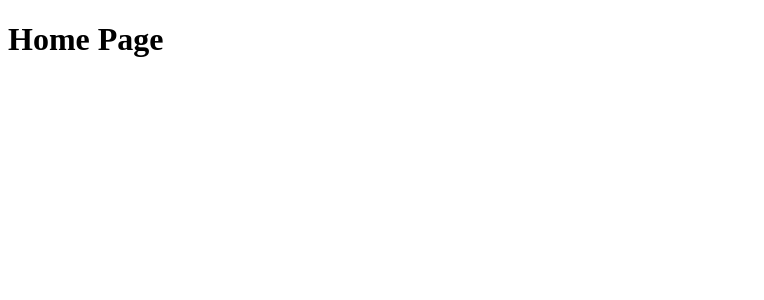
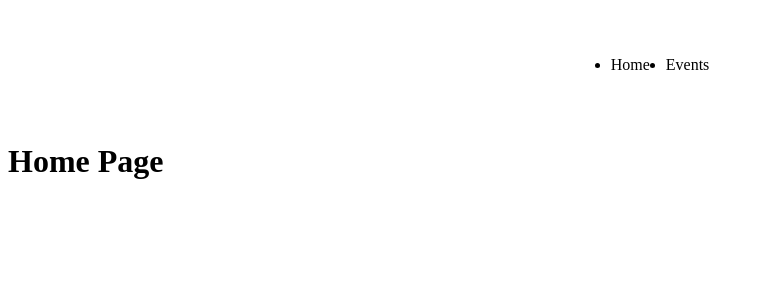
Before and after one commit to minhi0505/event-application-2509, a React (Vite) app in the folder frontend/: page / in a window 1280 px wide. Shown: the top 300 px of the page, without its empty margins (0-764 px from the left). Built offline with nearby package versions, Linux system fonts and the light colour scheme.

Commit message:
[FE] 레이아웃 사용하기

```diff
--- a/frontend/src/components/MainNavigation.jsx
+++ b/frontend/src/components/MainNavigation.jsx
@@ -9,15 +9,14 @@ const MainNavigation = () => {
                 <ul className={styles.list}>
                     <li>
                         <NavLink
-                            to=''
-                            end
+                            to='/'
                         >
                             Home
                         </NavLink>
                     </li>
                     <li>
                         <NavLink
-                            to='events'
+                            to='/events'
                         >
                             Events
                         </NavLink>
--- /dev/null
+++ b/frontend/src/layouts/RootLayout.jsx
@@ -0,0 +1,16 @@
+import React from 'react';
+import MainNavigation from '../components/MainNavigation.jsx';
+import {Outlet} from 'react-router-dom';
+
+const RootLayout = () => {
+    return (
+        <>
+            <MainNavigation />
+            <main>
+                <Outlet />
+            </main>
+        </>
+    );
+};
+
+export default RootLayout;
--- /dev/null
+++ b/frontend/src/pages/EventPage.jsx
@@ -0,0 +1,11 @@
+import React from 'react';
+
+const EventPage = () => {
+    return (
+        <>
+            <h1>Event Page</h1>
+        </>
+    );
+};
+
+export default EventPage;
--- /dev/null
+++ b/frontend/src/pages/HomePage.jsx
@@ -0,0 +1,13 @@
+import React from 'react';
+
+const HomePage = () => {
+    return (
+        <>
+            <h1>
+                Home Page
+            </h1>
+        </>
+    );
+};
+
+export default HomePage;
--- a/frontend/src/routes/route-config.jsx
+++ b/frontend/src/routes/route-config.jsx
@@ -1,12 +1,25 @@
-import {createBrowserRouter} from "react-router-dom";
-import ErrorPage from "../pages/ErrorPage.jsx";
+import {createBrowserRouter} from 'react-router-dom';
+import ErrorPage from '../pages/ErrorPage.jsx';
+import HomePage from '../pages/HomePage.jsx';
+import EventPage from '../pages/EventPage.jsx';
+import RootLayout from '../layouts/RootLayout.jsx';
 
 const router = createBrowserRouter([
     {
         path: '/',
-        element: <h1>Home Page</h1>,
-        errorElement: <ErrorPage />
-    }
+        element: <RootLayout />,
+        errorElement: <ErrorPage />,
+        children: [
+            {
+                index: true,
+                element: <HomePage />
+            },
+            {
+                path: 'events',
+                element: <EventPage />
+            },
+        ]
+    },
 ]);
 
 export default router;
```
